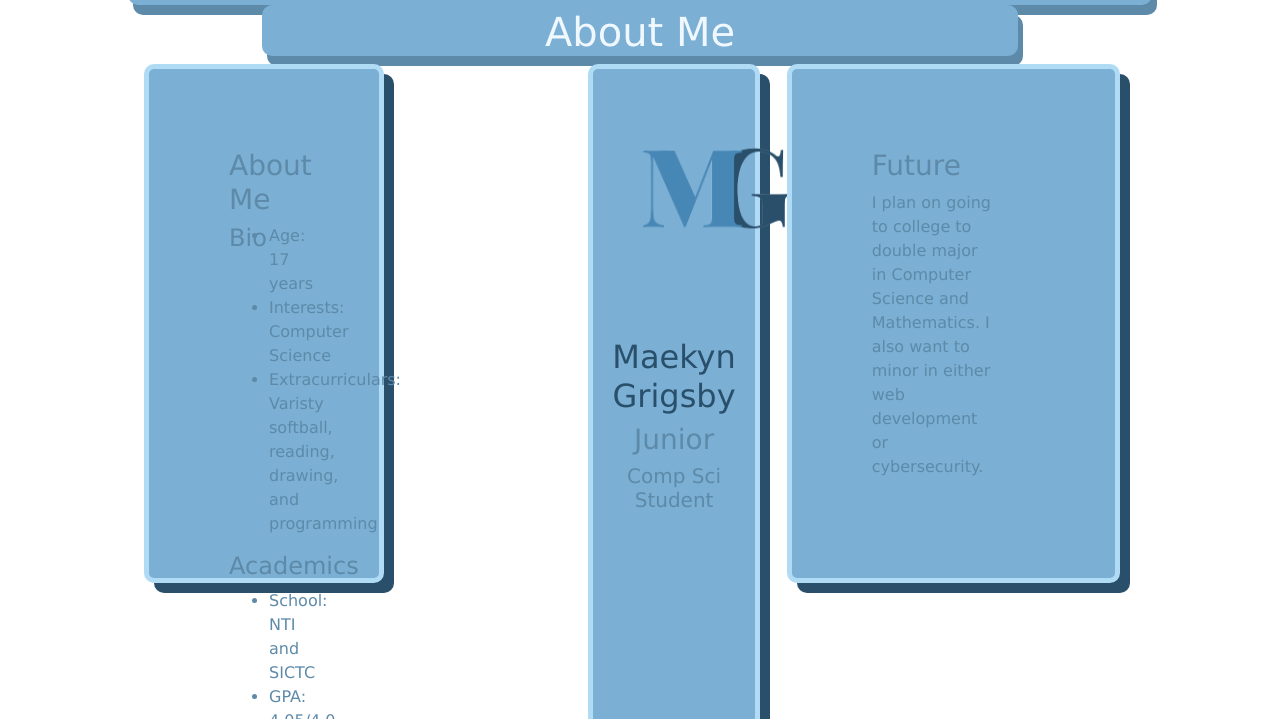
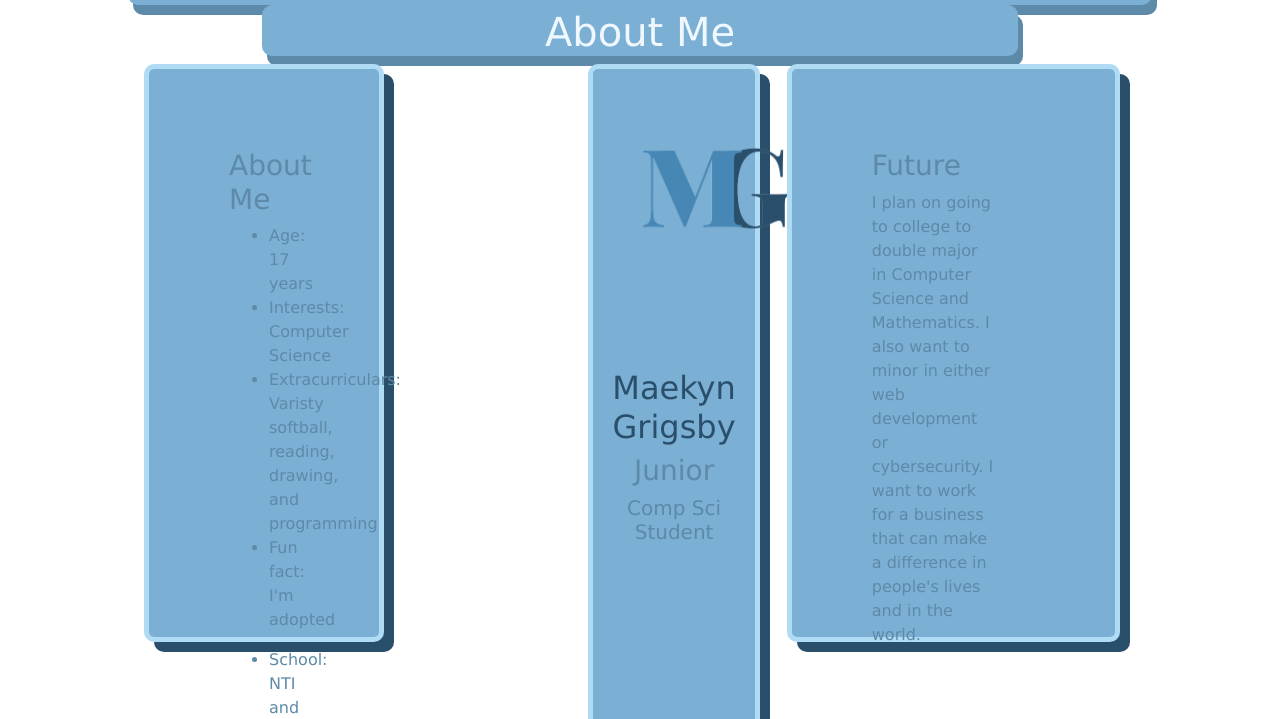
Before and after one commit to maekyngrigs10/PortfolioFinal, a plain HTML site: page about.html in a window 1280 px wide. Shown: the part 77-796 px from the top of the page. Drawn offline with nearby package versions, Linux system fonts and the light colour scheme.

Commit message:
im actually done, somehow i did it i really don't know how

```diff
--- a/about.html
+++ b/about.html
@@ -35,22 +35,23 @@
                     </div>
                     <div class="biosec">
                         <h3>About Me</h3>
-                        <h4>Bio</h4>
                         <ul>
                             <li>Age: 17 years</li>
                             <li>Interests: Computer Science</li>
                             <li>Extracurriculars: Varisty softball, reading, drawing, and programming</li>
+                            <li>Fun fact: I'm adopted
+                            </li>
                         </ul>
-                        <h4>Academics</h4>
+
                         <ul>
-                            <li>School: NTI and SICTC</li>
-                            <li>GPA: 4.05/4.0</li>
-                            <li>Diploma type: Academic and Technical Honors</li>
+                            <li>School: NTI and <a href="https://sictc.evscschools.com/" target="_blank">SICTC</a></li><br>
+                            <li>GPA: 4.05/4.0</li><br>
+                            <li>Diploma type: Academic and Technical Honors</li><br>
                         </ul>
                     </div>
                     <div class="future">
                         <h3>Future</h3>
-                        <p>I plan on going to college to double major in Computer Science and Mathematics. I also want to minor in either web development or cybersecurity.</p>
+                        <p>I plan on going to college to double major in Computer Science and Mathematics. I also want to minor in either web development or cybersecurity. I want to work for a business that can make a difference in people's lives and in the world.</p>
                     </div>
                 </div>
                 <div class="photos">
```
Also changed, not shown: project.html (+2 -4 lines).
